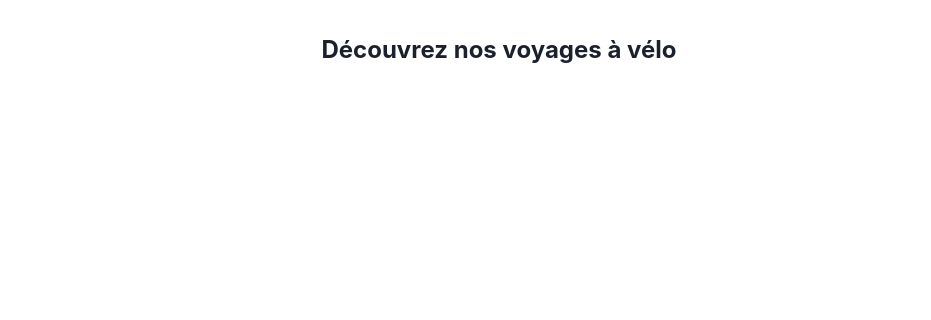
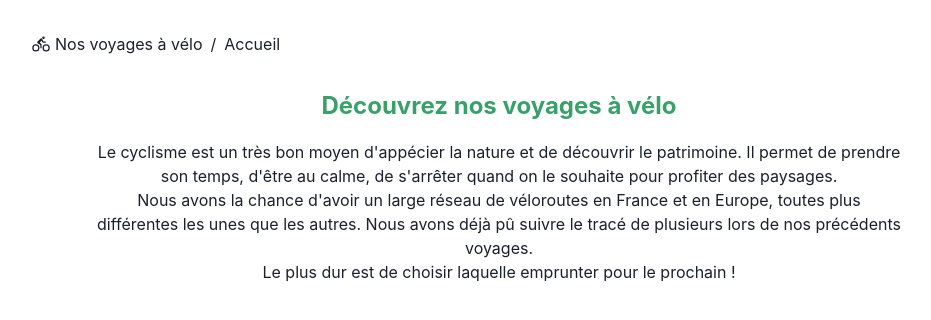
Before and after one commit to antoine-giret/bike-trips, a Gatsby site: page / in a window 1280 px wide. Shown: the whole page, without its empty margins (141-1072 px from the left). Built offline with nearby package versions, Linux system fonts and the light colour scheme; Gatsby itself is replaced by a stand-in of ours.

Commit message:
feat: add description to home page

```diff
--- a/src/pages/index.tsx
+++ b/src/pages/index.tsx
@@ -1,15 +1,55 @@
-import { Heading } from '@chakra-ui/react';
+import { Box, Heading, Text } from '@chakra-ui/react';
 import type { HeadFC, PageProps } from 'gatsby';
 import React from 'react';
 
+import PageBreadcrumb from '../layout/breadcrumb';
+
 function IndexPage({}: PageProps): JSX.Element {
   return (
-    <Heading as="h1" fontSize="1.5rem" fontWeight={700} sx={{ textAlign: 'center' }}>
-      Découvrez nos voyages à vélo
-    </Heading>
+    <>
+      <PageBreadcrumb items={[{ key: 'home', label: 'Accueil' }]} />
+      <Box
+        alignItems={['flex-start', 'flex-start', 'center']}
+        display="flex"
+        flexDirection="column"
+        gap={4}
+        maxWidth="80ch"
+      >
+        <Heading
+          as="h1"
+          color="green.500"
+          fontSize="1.5rem"
+          fontWeight={700}
+          sx={{ textAlign: ['start', 'start', 'center'] }}
+        >
+          Découvrez nos voyages à vélo
+        </Heading>
+        <Text align={['start', 'start', 'center']}>
+          Le cyclisme est un très bon moyen d'appécier la nature et de découvrir le patrimoine. Il
+          permet de prendre son temps, d'être au calme, de s'arrêter quand on le souhaite pour
+          profiter des paysages.
+          <br />
+          Nous avons la chance d'avoir un large réseau de véloroutes en France et en Europe, toutes
+          plus différentes les unes que les autres. Nous avons déjà pû suivre le tracé de plusieurs
+          lors de nos précédents voyages.
+          <br />
+          Le plus dur est de choisir laquelle emprunter pour le prochain !
+        </Text>
+      </Box>
+    </>
   );
 }
 
 export default IndexPage;
 
-export const Head: HeadFC = () => <title>Voyages à vélo</title>;
+export const Head: HeadFC = () => {
+  return (
+    <>
+      <title>Voyages à vélo</title>
+      <meta
+        content="Nous avons la chance d'avoir un large réseau de véloroutes en France et en Europe. Découvrez celles que nous avons emprunté lors de nos voyages à vélo."
+        name="description"
+      />
+    </>
+  );
+};
```
